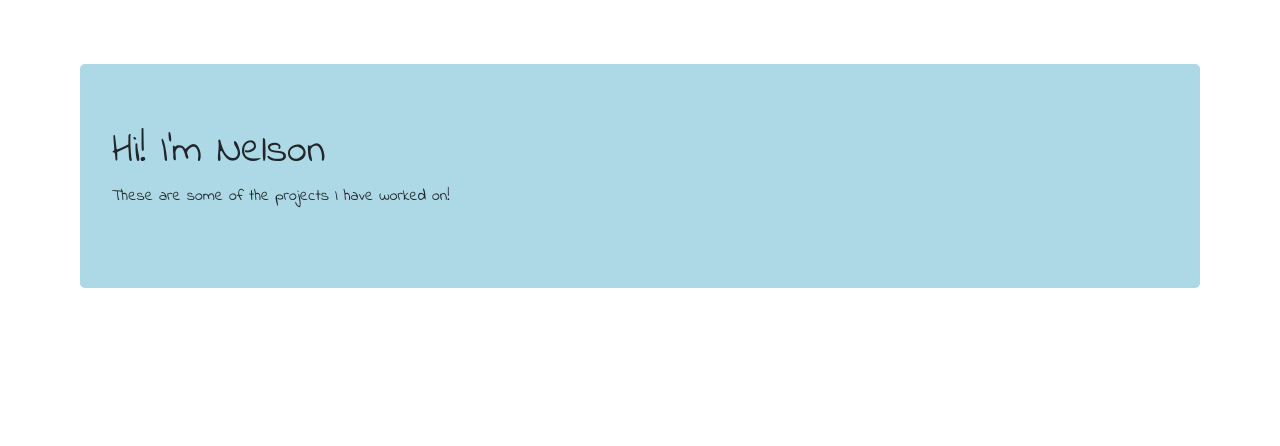
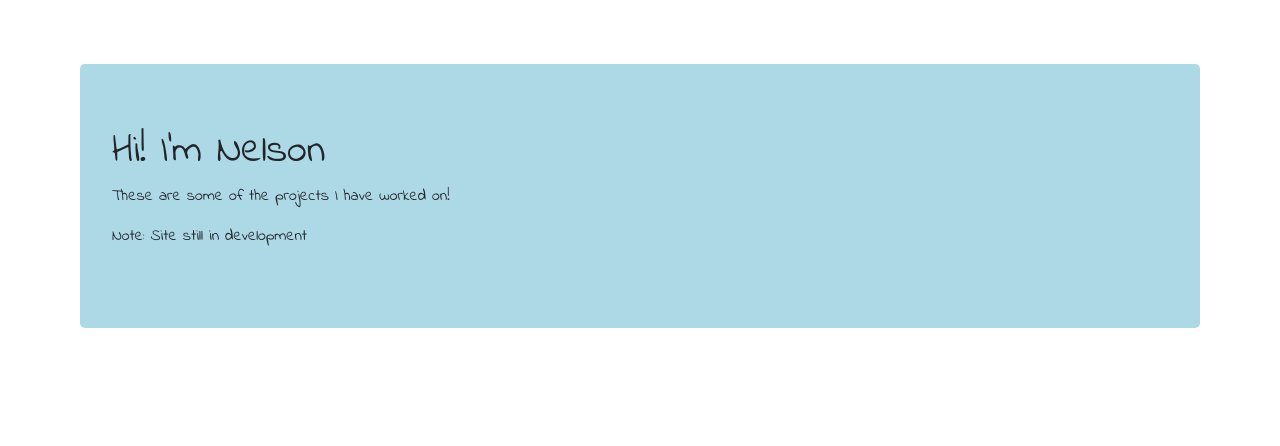
Before and after one commit to nerincon/tornado-exercise, a Python web app: template myapp/templates/portfolio.html in a window 1280 px wide. Shown: the part 56-502 px from the top of the page. Run offline with Jinja, Linux system fonts and the light colour scheme; the template is opened without the code that fills it, so the values that code supplies are empty; some libraries are stand-ins or nearby versions.

Commit message:
add small note

```diff
--- a/myapp/templates/portfolio.html
+++ b/myapp/templates/portfolio.html
@@ -9,7 +9,10 @@
 <div class='jumbotron'>
     <h1>Hi! I'm Nelson</h1>
     <p>
-        These are some of the projects I have worked on!
+        These are some of the projects I have worked on!<br>
+    </p>
+    <p>
+        Note: Site still in development
     </p>
 </div>
 <div>
```
